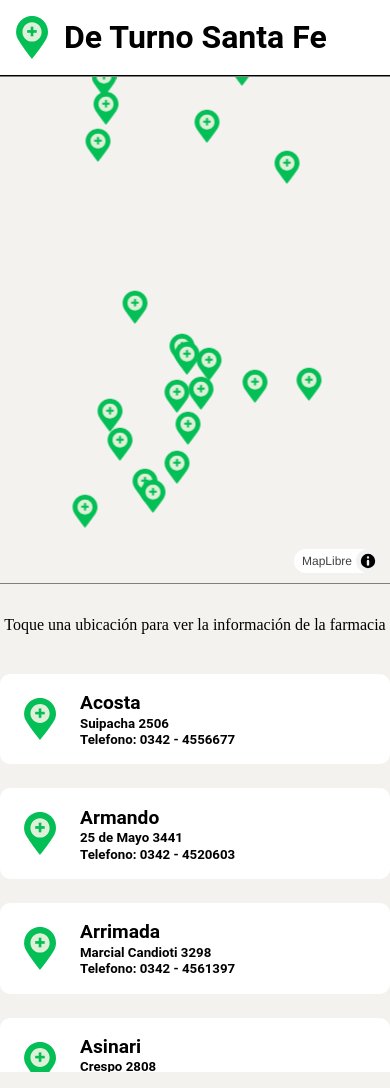
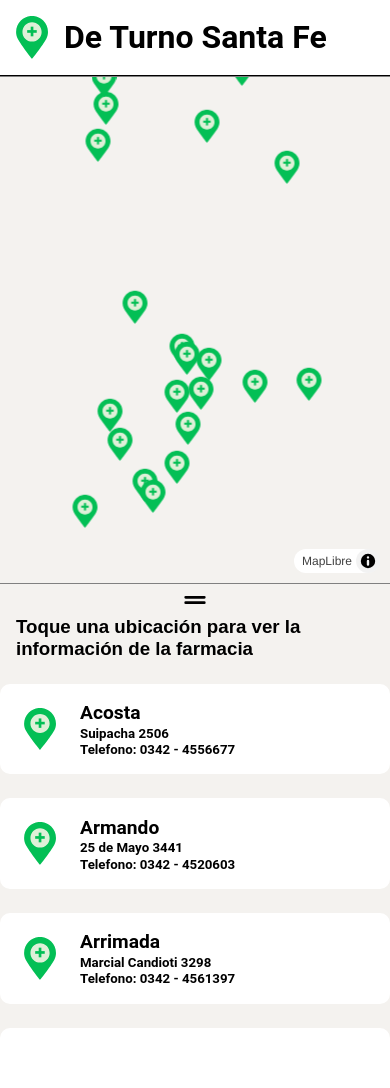
Before and after one commit to CarloFAProfumieri/deturnoar, a website: page index.html in a window 390 px wide. After the commit the page ends 1038 px from the top, so only its background shows below. Drawn offline with nearby package versions, Linux system fonts and the light colour scheme; no server answers.

Commit message:
added a drag icon to mobile layout

```diff
--- a/index.html
+++ b/index.html
@@ -29,14 +29,23 @@
     </div>
   </div>
   <div class="main-container">
-      <div id="map"></div>
-      <div class="mobile-hint">Toque una ubicación para ver la información de la farmacia</div>
+      <div id="map">
+
+      </div>
+      <div class="mobile-hint">
+          <img src="public/drag-handle.svg" alt="ayuda visual tactil">
+      </div>
       <div class="left-container">
           <h1 class="list-header">
               Farmacias de Turno
           </h1>
           <ul class="card-list" id="pharmacyList">
               <li class="card-container">
+                  <div class="mobile-hint">
+                      <h3>
+                          Toque una ubicación para ver la información de la farmacia
+                      </h3>
+                  </div>
                   <!--
                   <div class="card">
                       <img src="public/logo.svg" alt="pin icon" class="item-icon">
--- a/styles.css
+++ b/styles.css
@@ -156,21 +156,36 @@ body{
     #map {
         width: 100vw;
         height: 60vh;
-        margin-bottom: 2rem;
         border-radius: 0;
     }
 
     .left-container {
         width: 100%;  /* Make the list take full width */
     }
-
+    div .mobile-hint{
+        display: flex;
+        align-items: center;
+        flex-direction: column;
+        margin: 0;
+    }
+    ul{
+        margin: 0;
+    }
     .mobile-hint{
         display: block;
+        margin: .5rem;
+        width: 100%;
     }
-
+    .mobile-hint h3{
+        margin: 0rem;
+        padding: 0 1rem;
+    }
+    .mobile-hint img{
+        max-width: 2rem;
+    }
     .card-list {
-        max-height: 50vh; /* Reduce max height for better scrolling */
-        min-width: 90%;  /* Make it more responsive */
+        max-height: 50vh;
+        min-width: 90%;
     }
 
 }
```
Also changed, not shown: public/drag-handle.svg (added).
